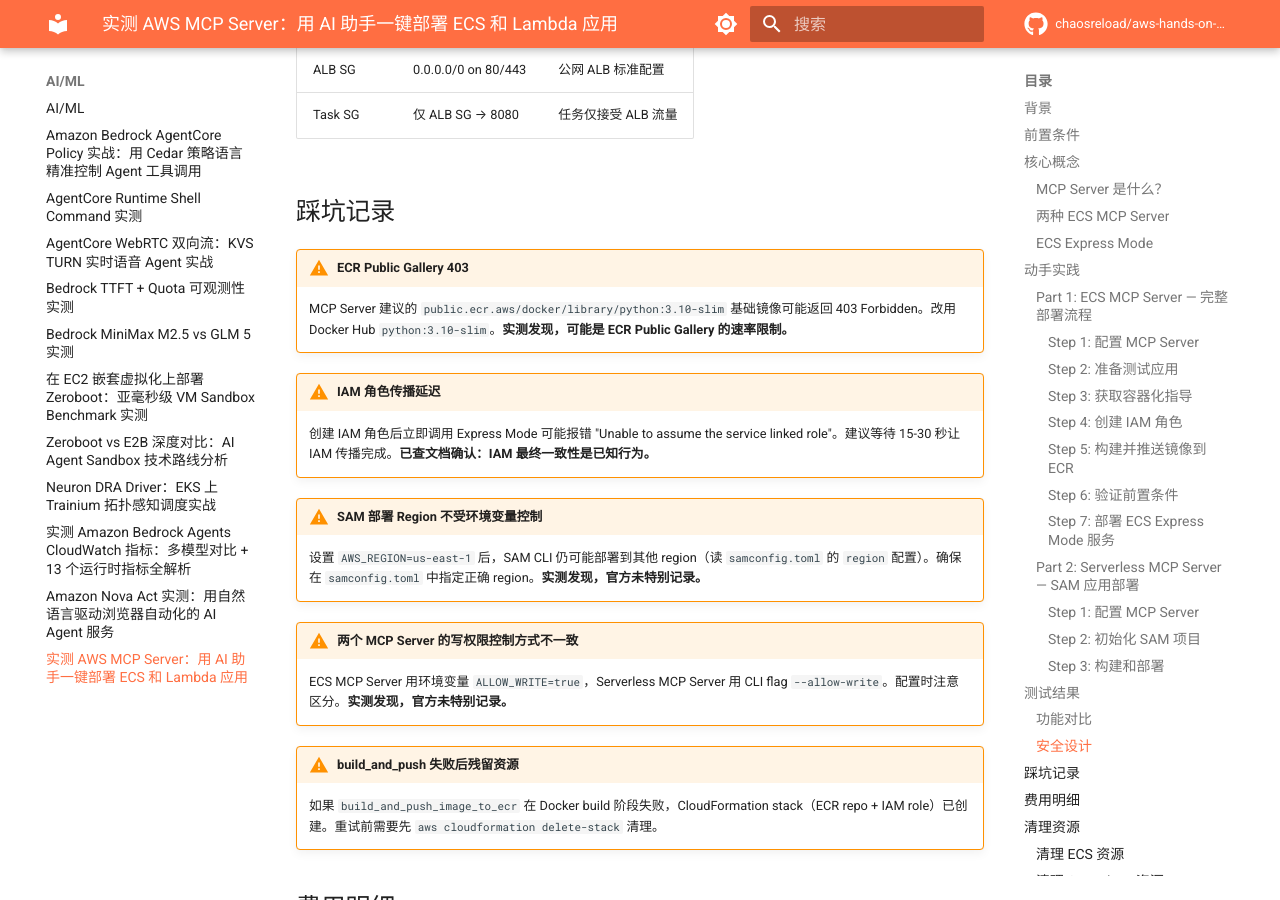
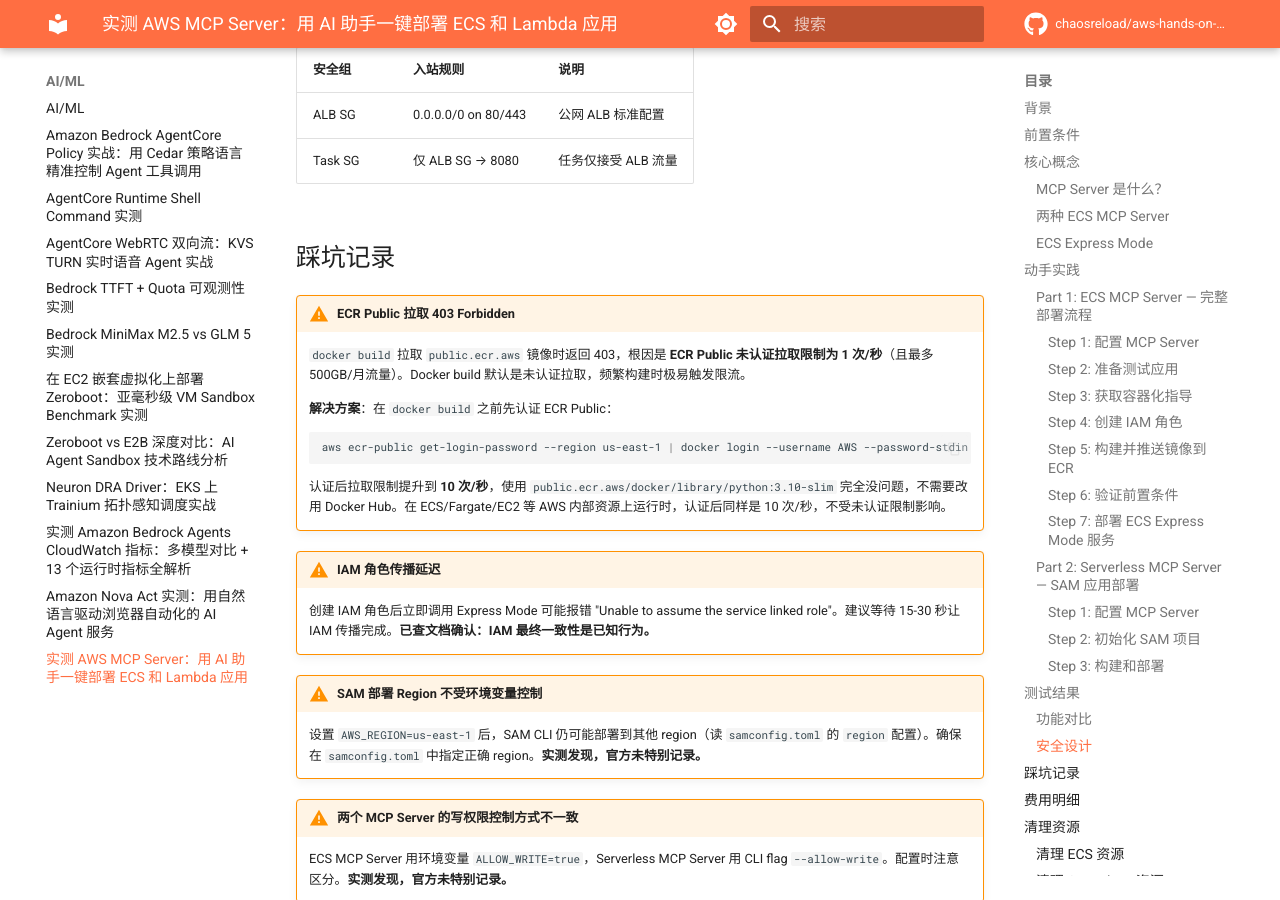
Before and after one commit to chaosreload/aws-hands-on-lab, an MkDocs documentation site: the page built from docs/ai-ml/mcp-serverless-containers.md, in a window 1280 px wide and 900 px high, scrolled down 7761 px. Built offline with MkDocs 1.6.1 and Material for MkDocs 9.7.7, drawn with Linux system fonts in a browser that asks for light colours; comment, search, counter and statistics services are not loaded; some of the changed text lies outside the part shown.

Commit message:
fix: 修正 ECR Public 403 踩坑记录 - 根因是未认证拉取限流而非不可用
- ECR Public 未认证拉取限制 1 次/秒，认证后 10 次/秒
- docker build 默认未认证拉取，需先 ecr-public get-login-password 认证
- 认证后 public.ecr.aws 镜像完全可用，不需要改用 Docker Hub

````diff
--- a/docs/ai-ml/mcp-serverless-containers.md
+++ b/docs/ai-ml/mcp-serverless-containers.md
@@ -132,8 +132,11 @@
 EOF
 ```
 
-!!! tip "注意基础镜像"
-    MCP Server 建议使用 `public.ecr.aws` 的基础镜像，但实测发现 ECR Public Gallery 可能返回 403 Forbidden。建议使用 Docker Hub 官方镜像（如 `python:3.10-slim`）更稳定。
+!!! tip "ECR Public 基础镜像认证"
+    ECR Public 未认证拉取限制为 1 次/秒（且最多 500GB/月），`docker build` 默认未认证拉取，容易触发 403。在 build 前先认证即可正常使用 `public.ecr.aws` 镜像：
+    ```bash
+    aws ecr-public get-login-password --region us-east-1 | docker login --username AWS --password-stdin public.ecr.aws
+    ```
 
 #### Step 3: 获取容器化指导
 
@@ -338,8 +341,16 @@
 
 ## 踩坑记录
 
-!!! warning "ECR Public Gallery 403"
-    MCP Server 建议的 `public.ecr.aws/docker/library/python:3.10-slim` 基础镜像可能返回 403 Forbidden。改用 Docker Hub `python:3.10-slim`。**实测发现，可能是 ECR Public Gallery 的速率限制。**
+!!! warning "ECR Public 拉取 403 Forbidden"
+    `docker build` 拉取 `public.ecr.aws` 镜像时返回 403，根因是 **ECR Public 未认证拉取限制为 1 次/秒**（且最多 500GB/月流量）。Docker build 默认是未认证拉取，频繁构建时极易触发限流。
+
+    **解决方案**：在 `docker build` 之前先认证 ECR Public：
+
+    ```bash
+    aws ecr-public get-login-password --region us-east-1 | docker login --username AWS --password-stdin public.ecr.aws
+    ```
+
+    认证后拉取限制提升到 **10 次/秒**，使用 `public.ecr.aws/docker/library/python:3.10-slim` 完全没问题，不需要改用 Docker Hub。在 ECS/Fargate/EC2 等 AWS 内部资源上运行时，认证后同样是 10 次/秒，不受未认证限制影响。
 
 !!! warning "IAM 角色传播延迟"
     创建 IAM 角色后立即调用 Express Mode 可能报错 "Unable to assume the service linked role"。建议等待 15-30 秒让 IAM 传播完成。**已查文档确认：IAM 最终一致性是已知行为。**
````
